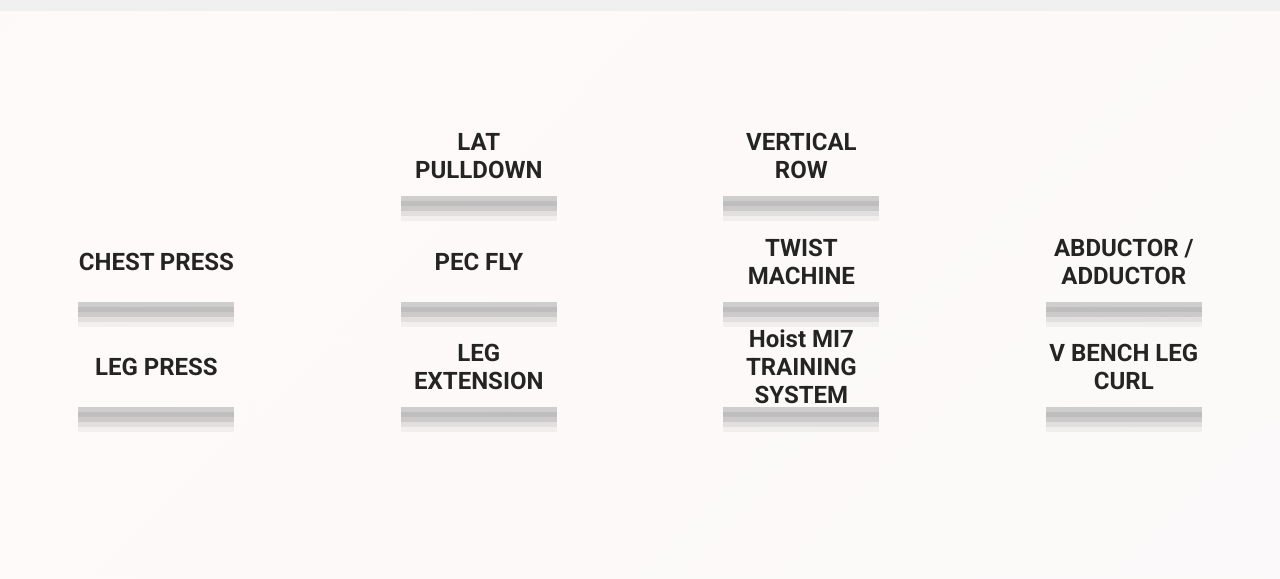
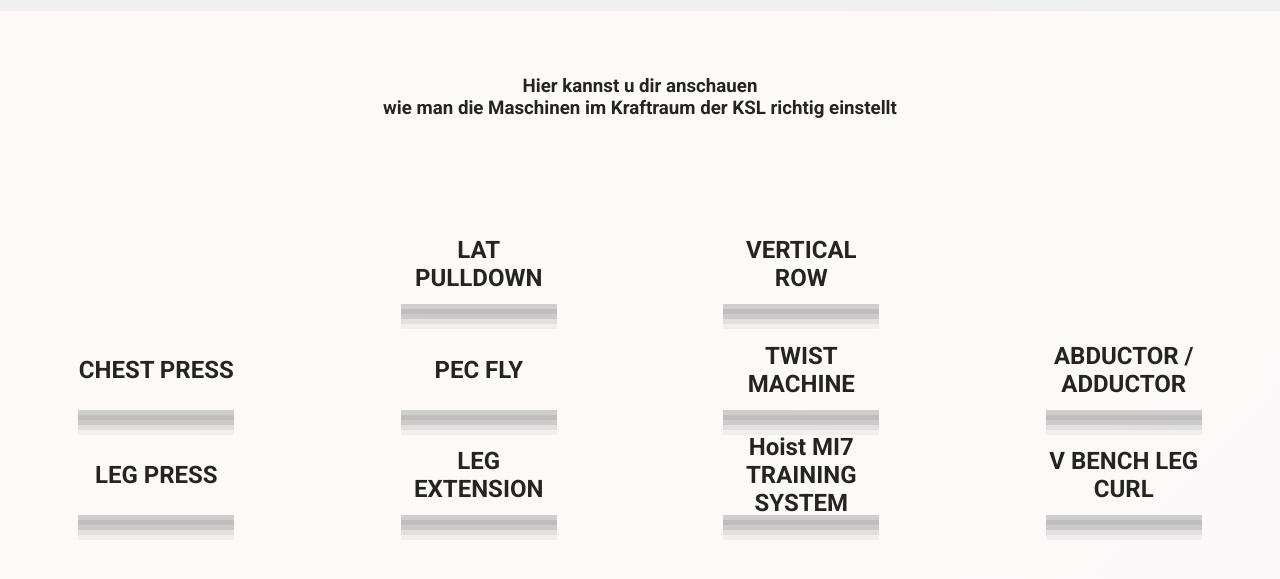
Before and after one commit to draussen/fitness, a plain HTML site: page maschinen.html in a window 1280 px wide. Shown: the part 167-746 px from the top of the page. Drawn offline with nearby package versions, Linux system fonts and the light colour scheme.

Commit message:
Add files via upload

```diff
--- a/css/maschinen.css
+++ b/css/maschinen.css
@@ -37,6 +37,13 @@
     color: inherit;
 }
 
+.subhead {
+    text-align: center;
+    margin-top: 5%;
+    padding-left: 5%;
+    padding-right: 5%;
+}
+
 @media (max-width: 1000px) {
 
     .grid-container {
--- a/maschinen.html
+++ b/maschinen.html
@@ -52,6 +52,10 @@
     </header>
 
     <main>
+        <div class="subhead">
+            <h3>Hier kannst u dir anschauen <br>wie man die Maschinen im Kraftraum der KSL richtig einstellt</h3>
+        </div>
+
         <div class="grid-container">
             <div>
 
```
Also changed, not shown: training.html (+1 -1 lines).
